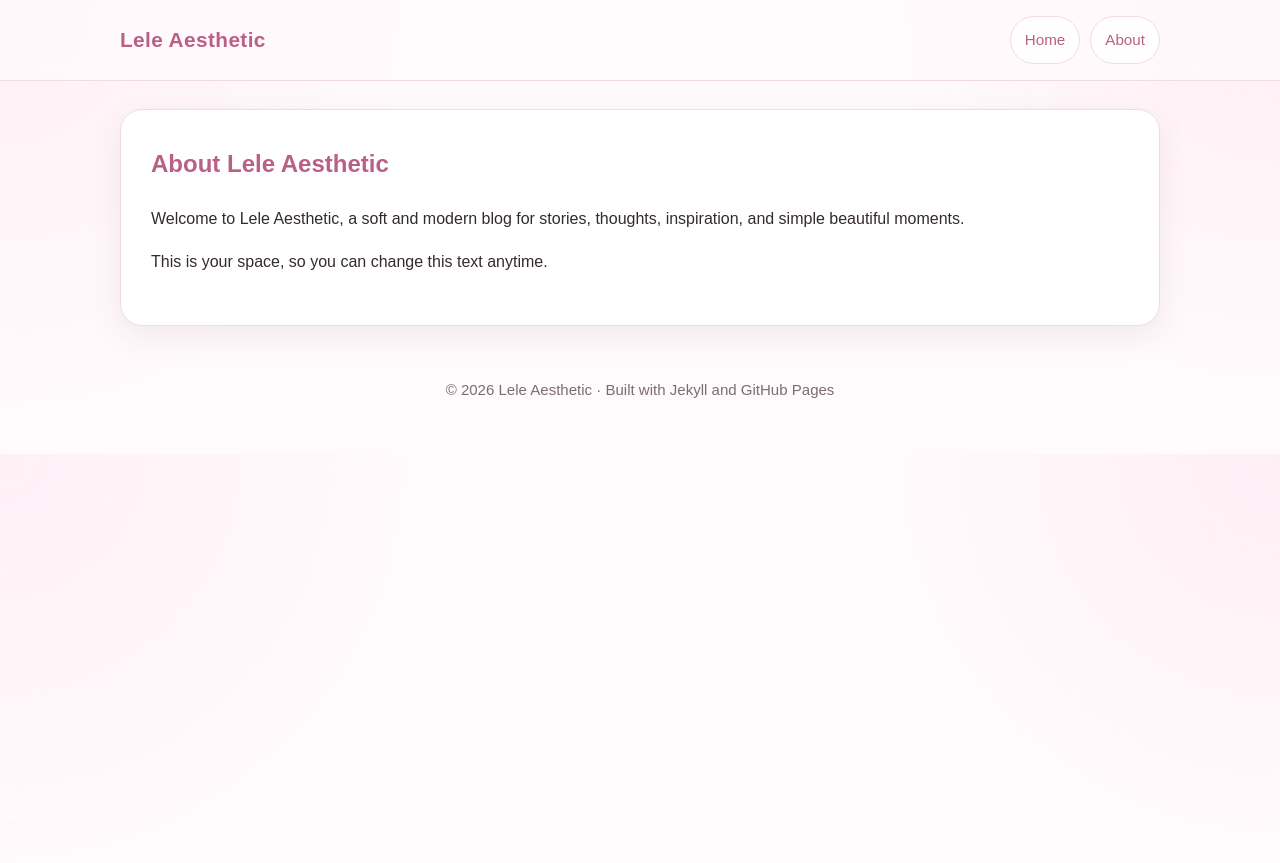
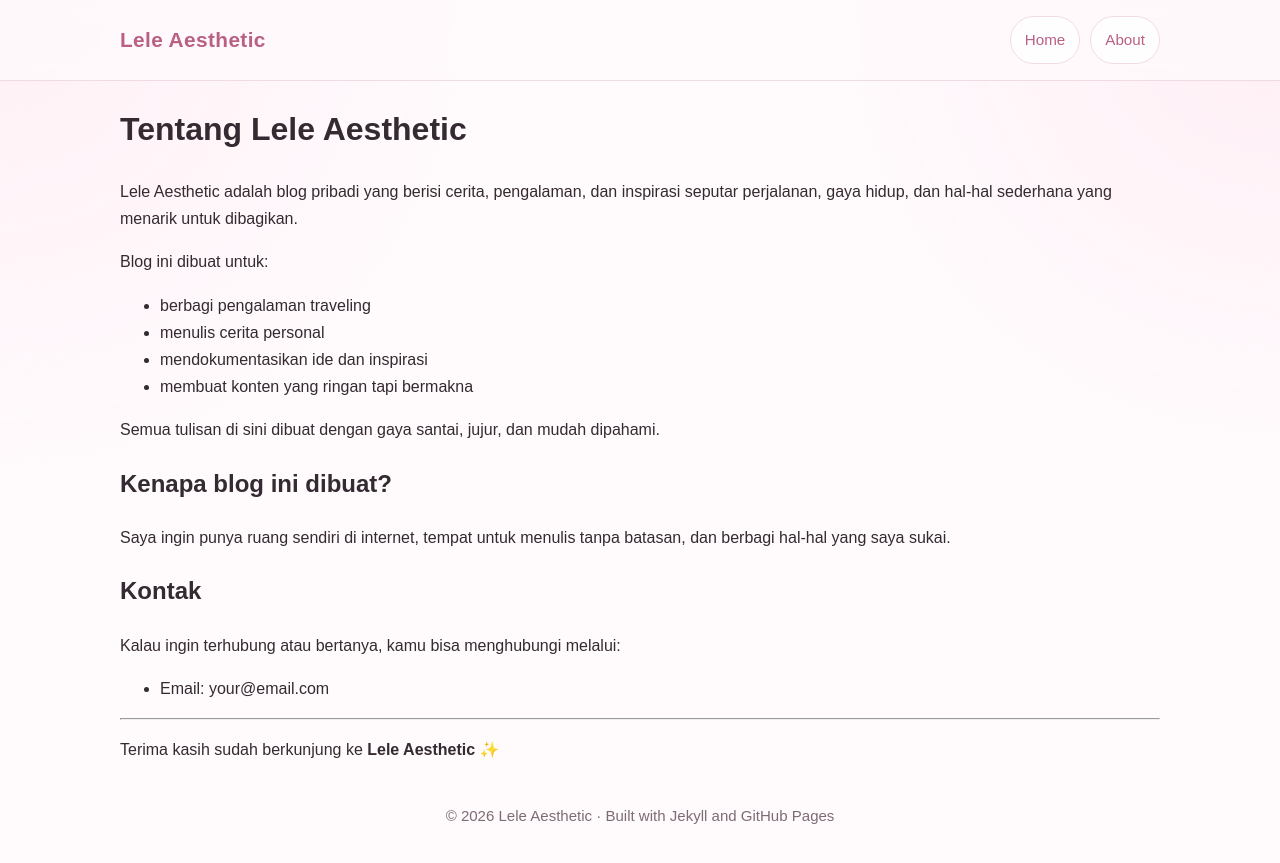
Before and after one commit to vwebe/lele, a Jekyll site: the page built from about.md, in a window 1280 px wide. Shown: the top 863 px of the page. Built offline with Jekyll 4.4.1, drawn with Linux system fonts in a browser that asks for light colours.

Commit message:
Update about.md

```diff
--- a/about.md
+++ b/about.md
@@ -4,13 +4,27 @@ title: About
 permalink: /about.html
 ---
 
-<section class="page-card">
-  <h1>About Lele Aesthetic</h1>
-  <p>
-    Welcome to Lele Aesthetic, a soft and modern blog for stories, thoughts,
-    inspiration, and simple beautiful moments.
-  </p>
-  <p>
-    This is your space, so you can change this text anytime.
-  </p>
-</section>
+# Tentang Lele Aesthetic
+
+Lele Aesthetic adalah blog pribadi yang berisi cerita, pengalaman, dan inspirasi seputar perjalanan, gaya hidup, dan hal-hal sederhana yang menarik untuk dibagikan.
+
+Blog ini dibuat untuk:
+- berbagi pengalaman traveling
+- menulis cerita personal
+- mendokumentasikan ide dan inspirasi
+- membuat konten yang ringan tapi bermakna
+
+Semua tulisan di sini dibuat dengan gaya santai, jujur, dan mudah dipahami.
+
+## Kenapa blog ini dibuat?
+
+Saya ingin punya ruang sendiri di internet, tempat untuk menulis tanpa batasan, dan berbagi hal-hal yang saya sukai.
+
+## Kontak
+
+Kalau ingin terhubung atau bertanya, kamu bisa menghubungi melalui:
+- Email: your@email.com
+
+---
+
+Terima kasih sudah berkunjung ke **Lele Aesthetic** ✨
```
